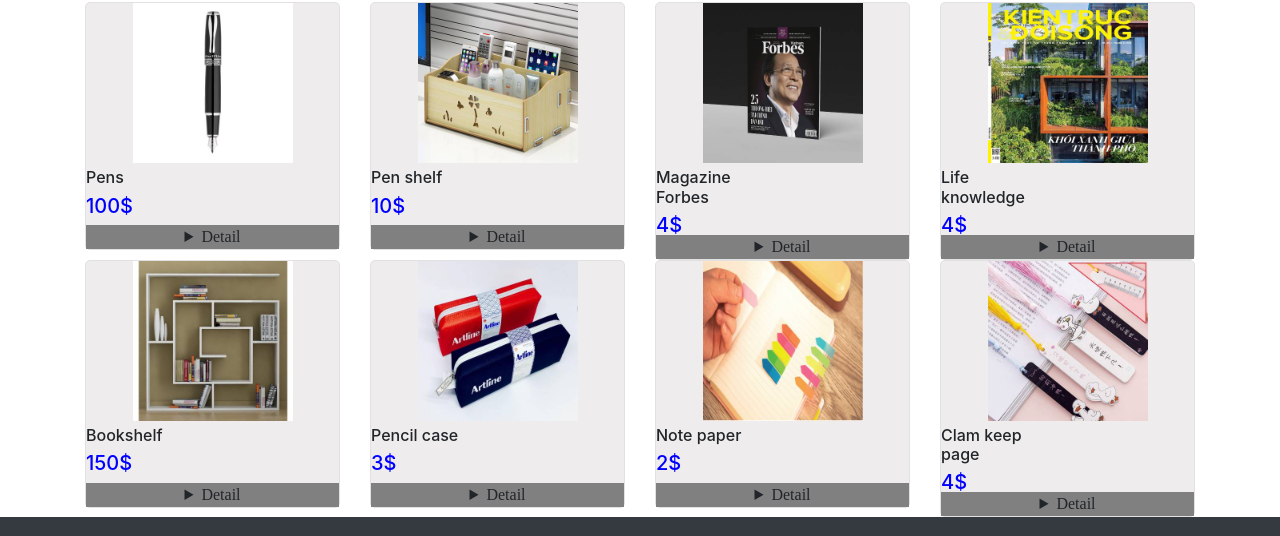
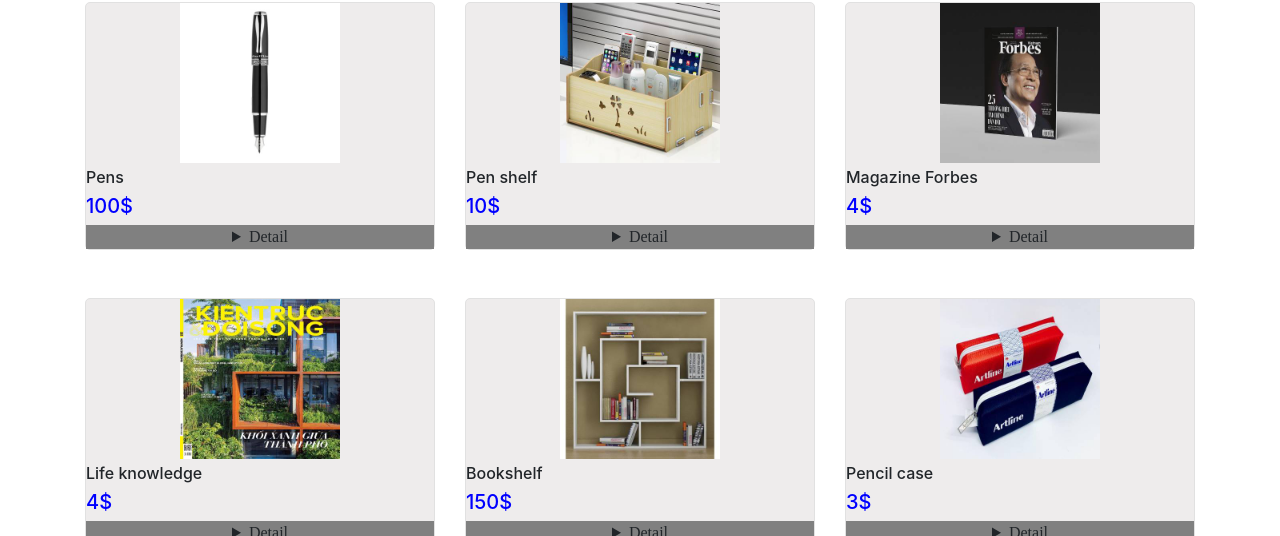
Before and after one commit to QuocThaiDang/eProject_Gr3, a plain HTML site: page other.html in a window 1280 px wide. Shown: the part 181-717 px from the top of the page. Drawn offline with nearby package versions, Linux system fonts and the light colour scheme.

Commit message:
update 29/12/21

```diff
--- a/CSS/product.css
+++ b/CSS/product.css
@@ -18,7 +18,7 @@ h2 {
     margin-bottom: 50px;
 }
 .dropdown-menu{
-    background-color: yellowgreen;
+    background-color: #cfd1d0;
 }
 .carousel-item img{
     width: 25%;
--- a/other.html
+++ b/other.html
@@ -12,23 +12,6 @@
     <script src="https://ajax.googleapis.com/ajax/libs/jquery/3.5.1/jquery.min.js"></script>
     <script src="https://cdnjs.cloudflare.com/ajax/libs/popper.js/1.16.0/umd/popper.min.js"></script>
     <script src="https://maxcdn.bootstrapcdn.com/bootstrap/4.5.2/js/bootstrap.min.js"></script>
-
-    <script src="js/jquery-1.11.1.min.js"></script>
-    <style type="text/css">
-        h2 {
-            font-family: 'Lucida Sans', 'Lucida Sans Regular', 'Lucida Grande', 'Lucida Sans Unicode', Geneva, Verdana, sans-serif;
-            color: brown;
-            box-shadow: wheat 1px 1px 1px;
-            text-align: center;
-        }
-
-        .detail {
-            font-family: 'Times New Roman', Times, serif;
-            max-width: auto;
-            background-color: grey;
-            text-align: center;
-        }
-    </style>
 </head>
 
 <body>
@@ -62,7 +45,7 @@
             </div>
         </div>
         <div class="row">
-            <div class="col-sm-3">
+            <div class="col-md-4 col-sm-6 col-12 mb-5">
                 <div class="col-item">
                     <div class="photo"> <img src="Image/Product/o1.jpg" class="img-responsive" alt="o1">
                     </div>
@@ -96,7 +79,7 @@
                     </div>
                 </div>
             </div>
-            <div class="col-sm-3">
+            <div class="col-md-4 col-sm-6 col-12 mb-5">
                 <div class="col-item">
                     <div class="photo"> <img src="Image/Product/o2.jpg" class="img-responsive" alt="02">
                     </div>
@@ -129,7 +112,7 @@
                     </div>
                 </div>
             </div>
-            <div class="col-sm-3">
+            <div class="col-md-4 col-sm-6 col-12 mb-5">
                 <div class="col-item">
                     <div class="photo"> <img src="Image/Product/o3.jpg" class="img-responsive" alt="o3">
                     </div>
@@ -162,7 +145,7 @@
                     </div>
                 </div>
             </div>
-            <div class="col-sm-3">
+            <div class="col-md-4 col-sm-6 col-12 mb-5">
                 <div class="col-item">
                     <div class="photo"> <img src="Image/Product/o4.jpg" class="img-responsive" alt="o4">
                     </div>
@@ -191,9 +174,7 @@
                     </div>
                 </div>
             </div>
-        </div>
-        <div class="row">
-            <div class="col-sm-3">
+            <div class="col-md-4 col-sm-6 col-12 mb-5">
                 <div class="col-item">
                     <div class="photo"> <img src="Image/Product/o5.jpg" class="img-responsive" alt="o5">
                     </div>
@@ -227,7 +208,7 @@
                     </div>
                 </div>
             </div>
-            <div class="col-sm-3">
+            <div class="col-md-4 col-sm-6 col-12 mb-5">
                 <div class="col-item">
                     <div class="photo"> <img src="Image/Product/o6.jpg" class="img-responsive" alt="o6">
                     </div>
@@ -258,7 +239,7 @@
                     </div>
                 </div>
             </div>
-            <div class="col-sm-3">
+            <div class="col-md-4 col-sm-6 col-12 mb-5">
                 <div class="col-item">
                     <div class="photo"> <img src="Image/Product/o7.jpg" class="img-responsive" alt="o7">
                     </div>
@@ -290,7 +271,7 @@
                     </div>
                 </div>
             </div>
-            <div class="col-sm-3">
+            <div class="col-md-4 col-sm-6 col-12 mb-5">
                 <div class="col-item">
                     <div class="photo"> <img src="Image/Product/o8.jpg" class="img-responsive" alt="o8">
                     </div>
```
Also changed, not shown: CSS/home.css (+6 -6 lines), calendar.html (+11 -15 lines), diary.html (+10 -14 lines).
